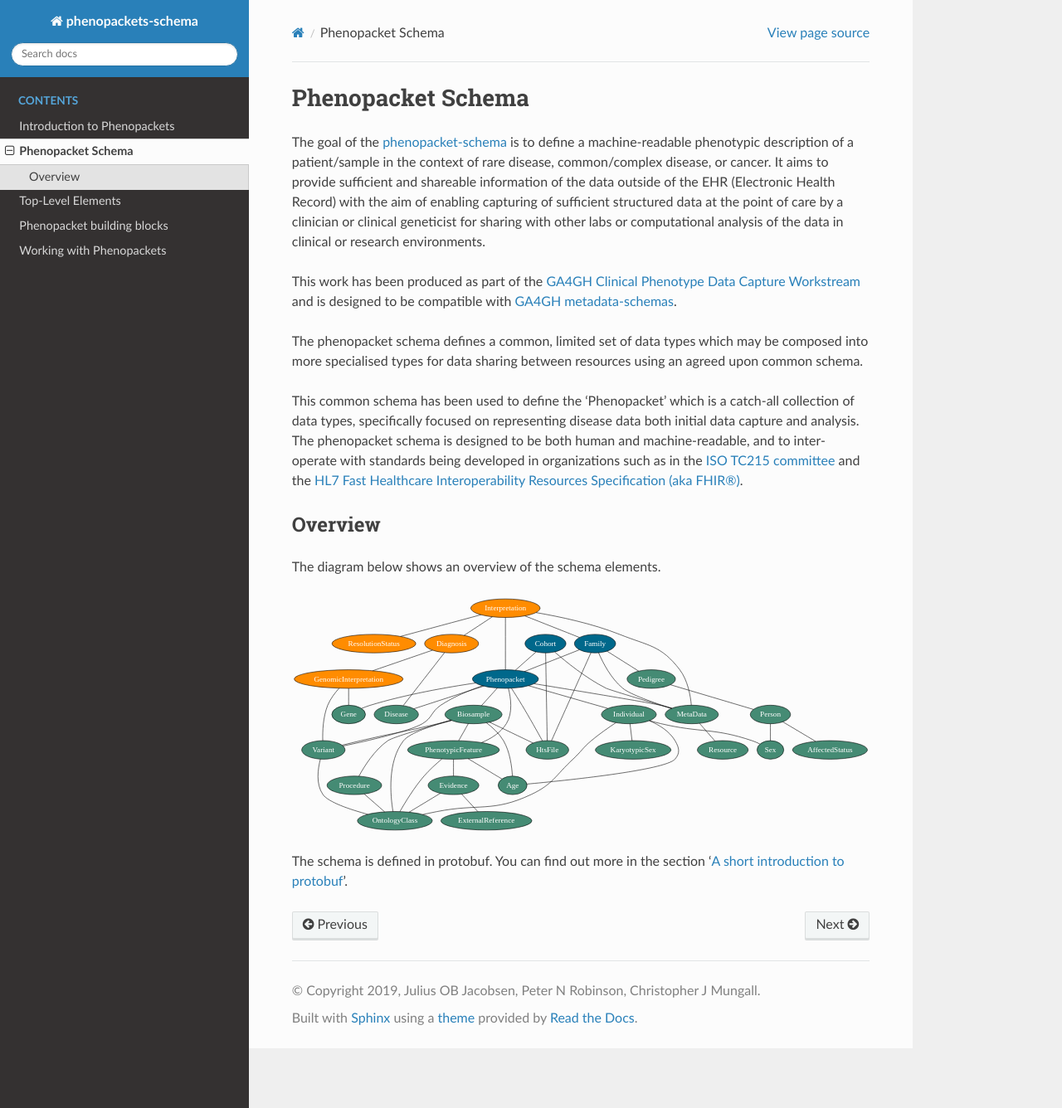
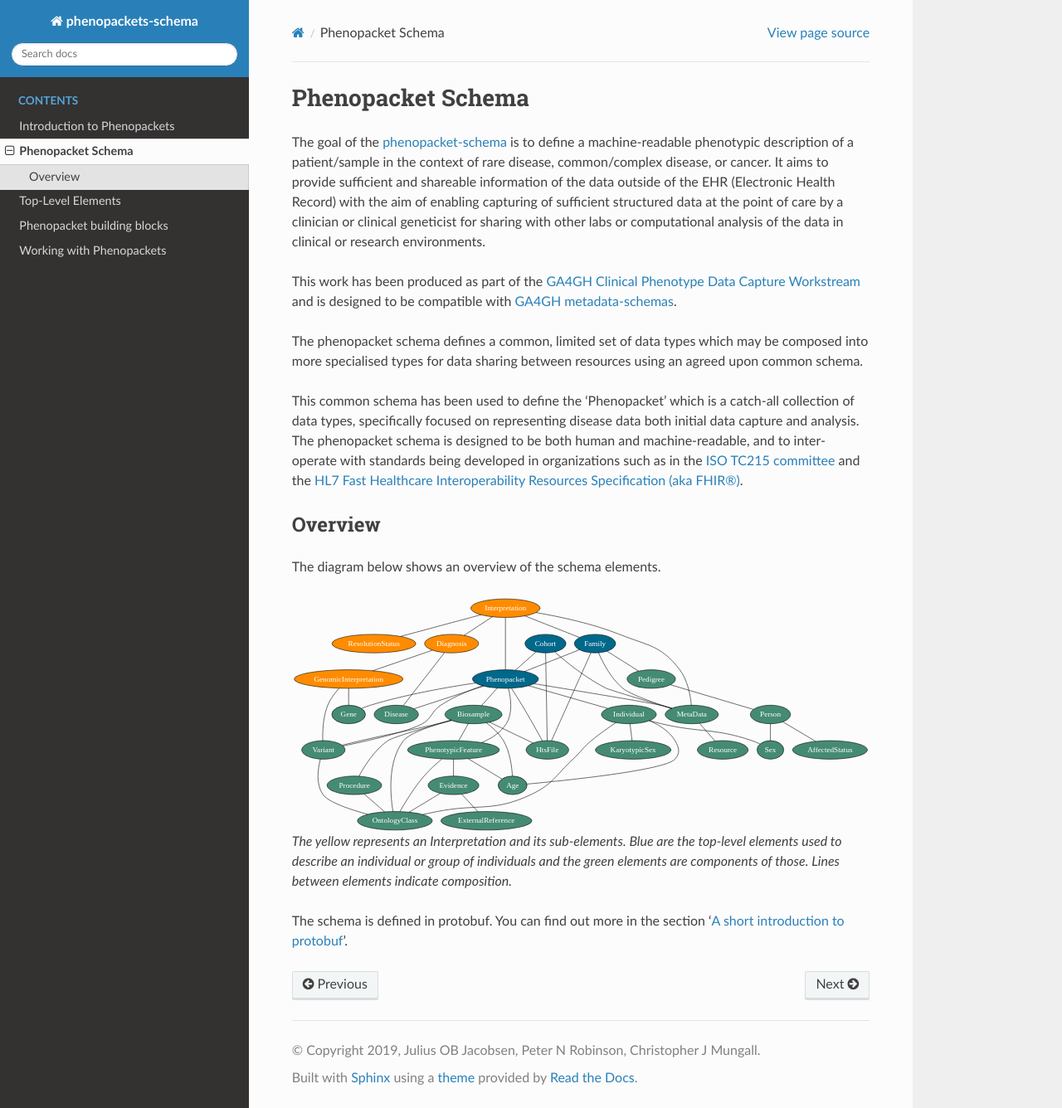
Before and after one commit to phenopackets/phenopacket-schema, a Sphinx documentation site: the page built from docs/schema.rst, in a window 1280 px wide and 1336 px high. Shown: the whole window at 83% size. Built offline with Sphinx 7.4.7 and the Read the Docs theme 2.0.0, drawn with Linux system fonts in a browser that asks for light colours.

Commit message:
Update schems.rst to add legend to the schema figure

```diff
--- a/docs/schema.rst
+++ b/docs/schema.rst
@@ -29,4 +29,6 @@ The diagram below shows an overview of the schema elements.
 
 .. figure:: graph/phenopacket-schema-v1.svg
 
+   The yellow represents an Interpretation and its sub-elements. Blue are the top-level elements used to describe an individual or group of individuals and the green elements are components of those. Lines between elements indicate composition.
+
 The schema is defined in protobuf. You can find out more in the section ':ref:`rstprotobuf`'.
```
